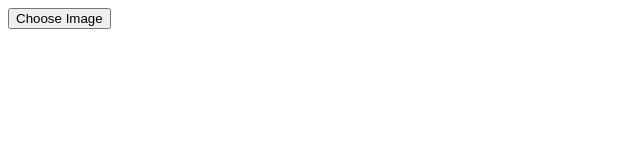
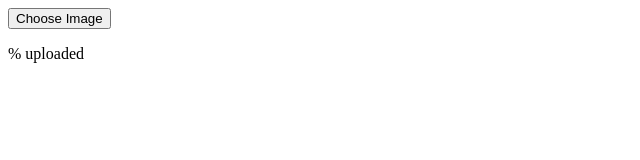
Before and after one commit to rmoubayed/angular-upload-files, an Angular app: page / in a window 1280 px wide. Shown: the top 160 px of the page, without its empty margins (0-640 px from the left). Built offline with nearby package versions, Linux system fonts and the light colour scheme.

Commit message:
added demo to readme

```diff
--- a/package.json
+++ b/package.json
@@ -32,10 +32,7 @@
     "core-js": "^2.4.1",
     "del": "3.0.0",
     "npm": "^6.4.1",
-    "pica": "^5.0.0",
-    "plunk": "^0.5.1",
     "pump": "^1.0.2",
-    "quill": "^1.3.6",
     "rxjs": "^5.4.2",
     "tether": "^1.4.3",
     "tsickle": "^0.34.0",
--- a/src/app/app.component.html
+++ b/src/app/app.component.html
@@ -14,3 +14,5 @@
 [imagesRemovable]="true"
 [uploadParams]="uploadParams"
 ></app-uploader>
+
+<p>{{progress}}% uploaded</p>
--- a/src/app/app.component.ts
+++ b/src/app/app.component.ts
@@ -1,7 +1,8 @@
-import { UploadParams } from './../../.ng_build/ts/src/app/uploader/uploader/uploader.component.d';
+
 import { Component, OnInit, AfterViewInit } from '@angular/core';
 import { Router, NavigationEnd } from '@angular/router';
 import { UploadService } from './uploader/uploader/upload.service';
+import { UploadParams } from './uploader/uploader/uploader.component';
 
 @Component({
   selector: 'app-root',
@@ -10,6 +11,7 @@ import { UploadService } from './uploader/uploader/upload.service';
 })
 export class AppComponent implements OnInit {
   uploadParams : UploadParams;
+  progress: string;
   constructor(private router: Router, private uploadService : UploadService) {
 
   }
@@ -29,6 +31,7 @@ export class AppComponent implements OnInit {
     this.uploadService.currentUploadProgress.subscribe(
       (progress)=>{
         console.log(progress);
+        this.progress = progress;
       }
     )
   }
```
Also changed, not shown: 12 other files (tests, documents, lock files or other folders).
